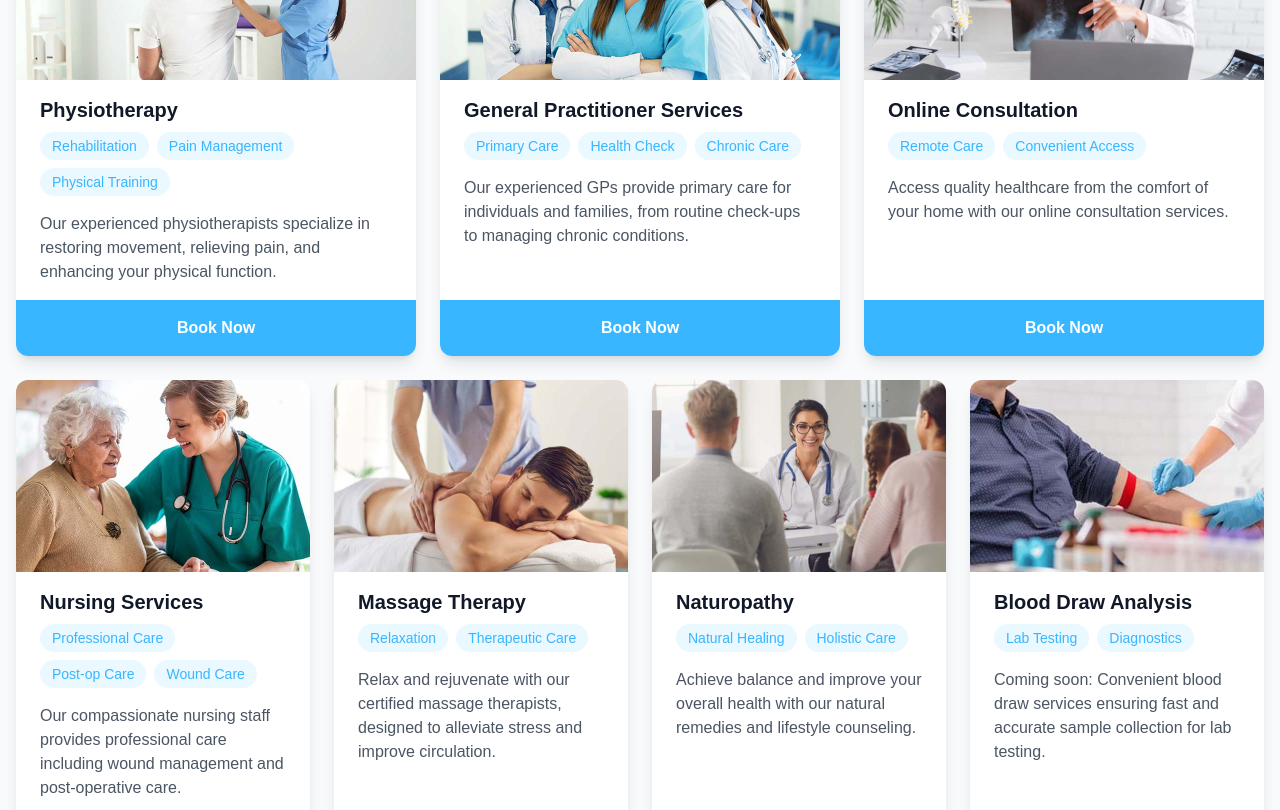
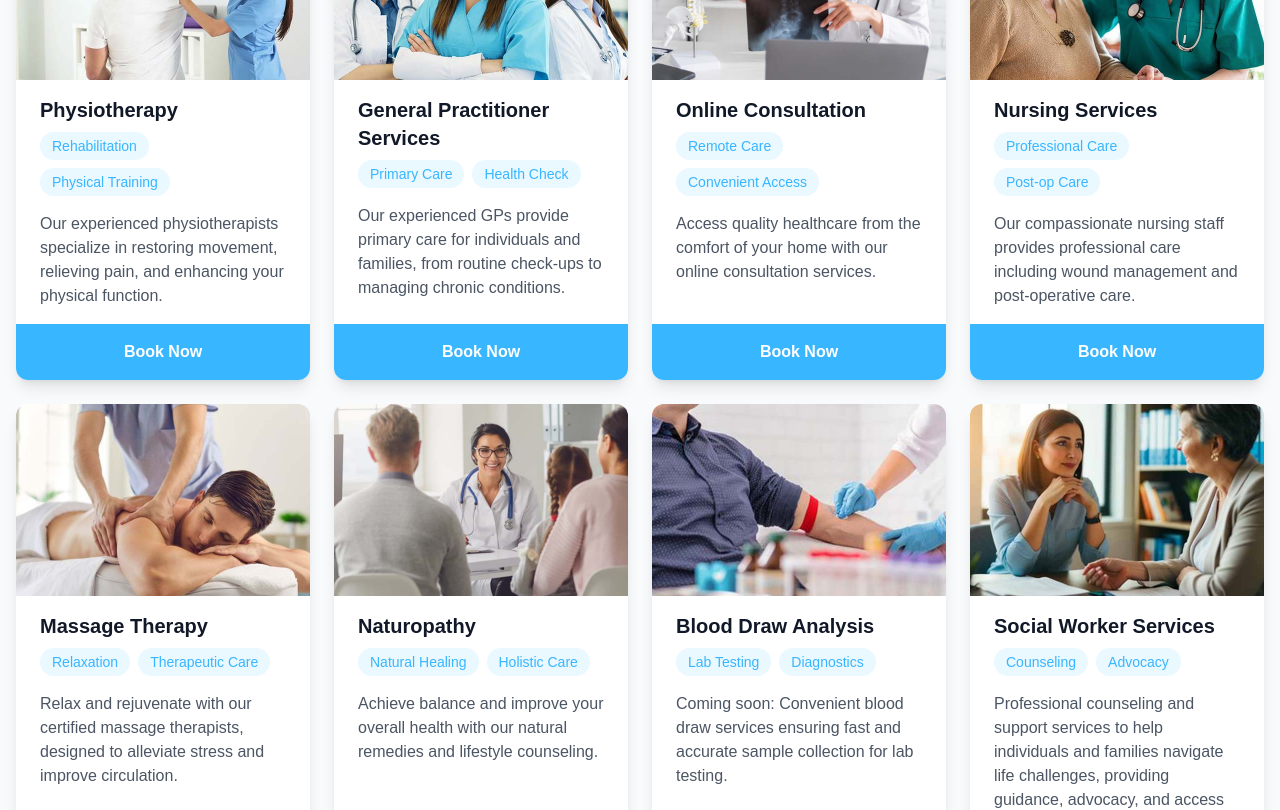
Before and after one commit to nadbm/starpluswebsite, a Next.js app: page /en in a window 1280 px wide. Shown: the part 1780-2590 px from the top of the page. Built offline with nearby package versions, Linux system fonts and the light colour scheme; no server answers.

Commit message:
Update Service

```diff
--- a/components/BookingFlow.tsx
+++ b/components/BookingFlow.tsx
@@ -139,7 +139,8 @@ export default function BookingFlow() {
         'Nursing Services': 'nursing',
         'Massage Therapy': 'massage',
         'Naturopathy': 'naturopathy',
-        'Blood Draw Analysis': 'blood'
+        'Blood Draw Analysis': 'blood',
+        'Social Worker': 'social'
     };
 
     useEffect(() => {
--- a/components/Services2.tsx
+++ b/components/Services2.tsx
@@ -20,7 +20,7 @@ export default function Services2() {
             title: t('physio.title'),
             description: t('physio.description'),
             image: "/home/h1.jpg",
-            tags: [t('physio.tag1'), t('physio.tag2'), t('physio.tag3')],
+            tags: [t('physio.tag1'), t('physio.tag3')],
             status: t('available'),
             href: `/${locale}/booking`
         },
@@ -28,7 +28,7 @@ export default function Services2() {
             title: t('gp.title'),
             description: t('gp.description'),
             image: "/home/h2.jpg",
-            tags: [t('gp.tag1'), t('gp.tag2'), t('gp.tag3')],
+            tags: [t('gp.tag1'), t('gp.tag2')],
             status: t('available'),
             href: `/${locale}/booking`
         },
@@ -44,7 +44,7 @@ export default function Services2() {
             title: t('nursing.title'),
             description: t('nursing.description'),
             image: "/home/h4.jpg",
-            tags: [t('nursing.tag1'), t('nursing.tag2'), t('nursing.tag3')],
+            tags: [t('nursing.tag1'), t('nursing.tag2')],
             status: t('available'),
             href: `/${locale}/booking`
         },
@@ -71,13 +71,19 @@ export default function Services2() {
             tags: [t('blood.tag1'), t('blood.tag2')],
             status: t('comingSoon'),
             href: `/${locale}/booking`
+        },
+        {
+            title: t('social.title'),
+            description: t('social.description'),
+            image: "/home/h8.jpg",
+            tags: [t('social.tag1'), t('social.tag2')],
+            status: t('available'),
+            href: `/${locale}/booking`
         }
     ];
 
-
-    const firstRow = services.slice(0, 3);
-    const secondRow = services.slice(3);
-
+    const firstRow = services.slice(0, 4);
+    const secondRow = services.slice(4);
 
     const ServiceCard = ({title, description, image, tags, status, href, isLast}: ServiceCardProps) => (
         <div
@@ -99,8 +105,8 @@ export default function Services2() {
                             key={index}
                             className="inline-block bg-brand/10 text-brand rounded-full px-3 py-1 text-sm"
                         >
-            {tag}
-          </span>
+                            {tag}
+                        </span>
                     ))}
                 </div>
             </div>
@@ -111,14 +117,6 @@ export default function Services2() {
                 </p>
             </div>
 
-            {/*    {status && (*/}
-            {/*        <div className="px-6 pb-4">*/}
-            {/*<span className="inline-block bg-brand rounded-full px-4 py-1 text-white font-semibold">*/}
-            {/*  {status}*/}
-            {/*</span>*/}
-            {/*        </div>*/}
-            {/*    )}*/}
-
             <Link
                 href={href}
                 className="block bg-brand hover:bg-brand/90 p-4 text-center transition-colors duration-300 mt-auto"
@@ -128,40 +126,38 @@ export default function Services2() {
         </div>
     );
 
-
     return (
         <>
             <section className="py-16 bg-gray-50 dark:bg-gray-900" id="services">
                 <div className="container mx-auto px-4">
                     <div className="text-center mb-12">
                         <h2 className="text-3xl font-bold text-gray-900 dark:text-white
-            xx:text-2xl sm:text-3xl lg:text-4xl">
+                            xx:text-2xl sm:text-3xl lg:text-4xl">
                             {t('sectionTitle')}
                         </h2>
                         <p className="mt-4 text-gray-600 dark:text-gray-300 max-w-2xl mx-auto
-            xx:text-sm sm:text-base lg:text-lg">
+                            xx:text-sm sm:text-base lg:text-lg">
                             {t('sectionSubtitle')}
                         </p>
                     </div>
 
-
-                    <div className="grid xx:grid-cols-1 md:grid-cols-3 gap-6 max-w-7xl mx-auto mb-6">
+                    <div className="grid xx:grid-cols-1 md:grid-cols-4 gap-6 max-w-7xl mx-auto mb-6">
                         {firstRow.map((service, index) => (
                             <ServiceCard key={index} {...service} isLast={false} />
                         ))}
                     </div>
 
-
-                    <div className="grid xx:grid-cols-1 md:grid-cols-4 gap-6 max-w-7xl mx-auto
-                      xx:max-w-md sm:max-w-2xl md:max-w-5xl lg:max-w-7xl">
+                    <div className="grid xx:grid-cols-1 md:grid-cols-4 gap-6 max-w-7xl mx-auto">
                         {secondRow.map((service, index) => (
-                            <ServiceCard key={index}
-                                         {...service}
-                                         isLast={index === secondRow.length - 1}/>
+                            <ServiceCard
+                                key={index}
+                                {...service}
+                                isLast={index === secondRow.length - 2}
+                            />
                         ))}
                     </div>
                 </div>
             </section>
         </>
-    )
+    );
 }
--- a/messages/en.json
+++ b/messages/en.json
@@ -80,6 +80,13 @@
       "tag1": "Lab Testing",
       "tag2": "Diagnostics",
       "tag3": "Health Monitoring"
+    },
+    "social": {
+      "title": "Social Worker Services",
+      "description": "Professional counseling and support services to help individuals and families navigate life challenges, providing guidance, advocacy, and access to community resources.",
+      "tag1": "Counseling",
+      "tag2": "Advocacy",
+      "tag3": "Support"
     }
   },
   "booking": {
--- a/messages/fr.json
+++ b/messages/fr.json
@@ -81,6 +81,13 @@
       "tag1": "Tests de Laboratoire",
       "tag2": "Diagnostics",
       "tag3": "Suivi de Santé"
+    },
+    "social": {
+      "title": "Services de Travail Social",
+      "description": "Services professionnels de conseil et de soutien pour aider les individus et les familles à faire face aux défis de la vie, offrant orientation, défense des droits et accès aux ressources communautaires.",
+      "tag1": "Consultation",
+      "tag2": "Défense des Droits",
+      "tag3": "Soutien"
     }
   },
   "booking": {
--- a/messages/zh.json
+++ b/messages/zh.json
@@ -81,6 +81,13 @@
       "tag1": "实验室检测",
       "tag2": "诊断服务",
       "tag3": "健康监测"
+    },
+    "social": {
+      "title": "社工服务",
+      "description": "专业咨询和支持服务，帮助个人和家庭应对生活挑战，提供指导、权益倡导和社区资源对接。",
+      "tag1": "心理咨询",
+      "tag2": "权益倡导",
+      "tag3": "生活支持"
     }
   },
   "booking": {
```
Also changed, not shown: public/home/h8.jpg (added).
